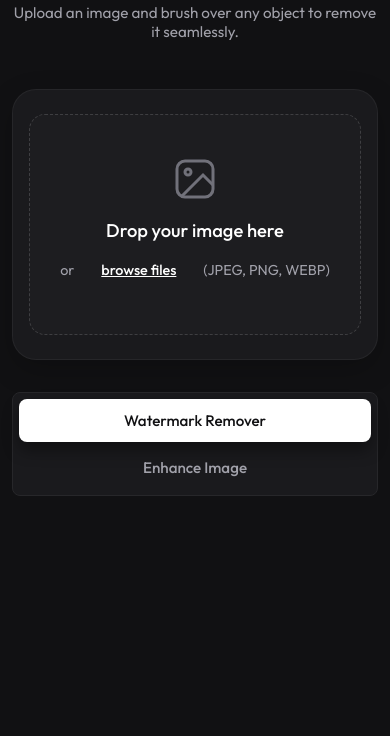
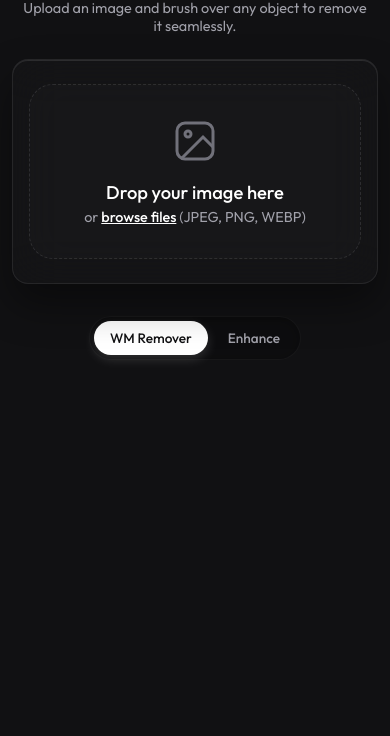
Before and after one commit to radityabhardana/icarus-watermark-remover, a website: page public/index.html in a window 390 px wide. Shown: the part 108-844 px from the top of the page. Drawn offline with Linux system fonts and the light colour scheme.

Commit message:
position fix mobile device

```diff
--- a/public/index.html
+++ b/public/index.html
@@ -113,8 +113,14 @@
 
             <div class="mode-toggle-wrapper">
                 <div class="mode-toggle">
-                    <button id="modeWatermark" class="mode-btn active">Watermark Remover</button>
-                    <button id="modeEnhance" class="mode-btn">Enhance Image</button>
+                    <button id="modeWatermark" class="mode-btn active">
+                        <span class="desktop-text">Watermark Remover</span>
+                        <span class="mobile-text">WM Remover</span>
+                    </button>
+                    <button id="modeEnhance" class="mode-btn">
+                        <span class="desktop-text">Enhance Image</span>
+                        <span class="mobile-text">Enhance</span>
+                    </button>
                 </div>
             </div>
         </main>
--- a/public/styles.css
+++ b/public/styles.css
@@ -98,33 +98,41 @@ body {
 /* MAIN WORKSPACE */
 .workspace {
     width: 100%;
-    max-width: 900px;
+    max-width: 720px;
     display: flex;
     flex-direction: column;
 }
 
 .workspace-header {
     text-align: center;
-    margin-bottom: 48px;
+    margin-bottom: 24px;
     display: flex;
     flex-direction: column;
     align-items: center;
+    order: 1;
 }
 
 .mode-toggle-wrapper {
     display: flex;
     justify-content: center;
     width: 100%;
-    margin-top: 32px;
+    margin-top: 0;
+    margin-bottom: 32px;
+    order: 2;
+}
+
+.workspace-content {
+    order: 3;
 }
 
 .mode-toggle {
     display: inline-flex;
-    background-color: var(--bg-surface);
-    border: 1px solid var(--border-subtle);
-    border-radius: 30px;
+    background-color: rgba(0, 0, 0, 0.2);
+    border: 1px solid rgba(255, 255, 255, 0.04);
+    border-radius: 9999px;
     padding: 6px;
     gap: 8px;
+    box-shadow: inset 0 2px 8px rgba(0, 0, 0, 0.2);
 }
 
 .mode-btn {
@@ -132,22 +140,30 @@ body {
     border: none;
     color: var(--text-secondary);
     padding: 10px 24px;
-    border-radius: 24px;
+    border-radius: 9999px;
     font-size: 0.95rem;
     font-weight: 500;
     cursor: pointer;
-    transition: all 0.2s;
+    transition: all 0.25s cubic-bezier(0.16, 1, 0.3, 1);
     height: auto;
 }
 
+.mobile-text {
+    display: none;
+}
+
+.desktop-text {
+    display: inline;
+}
+
 .mode-btn:active {
-    transform: translateY(0);
+    transform: scale(0.96);
 }
 
 .mode-btn.active {
     background-color: var(--text-primary);
     color: var(--bg-base);
-    box-shadow: 0 8px 16px rgba(0, 0, 0, 0.4);
+    box-shadow: 0 4px 12px rgba(255, 255, 255, 0.15);
 }
 
 .mode-btn:hover:not(.active) {
@@ -158,7 +174,7 @@ body {
 .workspace-header h2 {
     font-size: 2.25rem;
     font-weight: 600;
-    letter-spacing: -0.02em;
+    letter-spacing: -0.04em;
     margin-bottom: 12px;
 }
 
@@ -170,14 +186,16 @@ body {
 }
 
 .workspace-content {
-    background-color: var(--bg-surface);
-    border: 1px solid rgba(255, 255, 255, 0.05);
-    border-radius: var(--radius-lg);
+    background-color: rgba(26, 26, 29, 0.4);
+    backdrop-filter: blur(24px);
+    -webkit-backdrop-filter: blur(24px);
+    border: 1px solid rgba(255, 255, 255, 0.08);
+    border-radius: 24px;
     padding: 48px;
     min-height: 480px;
     display: flex;
     flex-direction: column;
-    box-shadow: 0 10px 30px rgba(0, 0, 0, 0.2);
+    box-shadow: inset 0 1px 0 rgba(255, 255, 255, 0.1), 0 20px 40px rgba(0, 0, 0, 0.4);
 }
 
 /* UPLOAD SECTION */
@@ -196,18 +214,19 @@ body {
     text-align: center;
     padding: 64px 40px;
     background: rgba(255, 255, 255, 0.015);
-    border: 1px dashed rgba(255, 255, 255, 0.15);
-    border-radius: var(--radius-md);
+    border: 1px dashed rgba(255, 255, 255, 0.1);
+    border-radius: 24px;
     cursor: pointer;
-    transition: all 0.2s ease;
+    transition: all 0.3s cubic-bezier(0.16, 1, 0.3, 1);
     width: 100%;
     max-width: 600px;
 }
 
 .upload-box:hover, .upload-section.dragover .upload-box {
-    border-color: rgba(255, 255, 255, 0.4);
+    border-color: rgba(255, 255, 255, 0.2);
     background: rgba(255, 255, 255, 0.03);
-    transform: translateY(-2px);
+    transform: translateY(-4px);
+    box-shadow: 0 12px 24px rgba(0, 0, 0, 0.2);
 }
 
 .upload-icon {
@@ -242,6 +261,9 @@ body {
     cursor: pointer;
     text-decoration: underline;
     font-weight: 500;
+    height: auto;
+    padding: 0;
+    display: inline;
 }
 
 /* PREVIEW & CANVAS */
@@ -552,9 +574,21 @@ button:active, .btn-primary:active, .btn-ghost:active {
         padding: 24px 16px;
     }
 
+    .workspace-header {
+        order: 1;
+        margin-bottom: 24px;
+    }
+
     .workspace-content {
+        order: 2;
         padding: 32px 24px;
         min-height: auto;
+    }
+
+    .mode-toggle-wrapper {
+        order: 3;
+        margin-top: 32px;
+        margin-bottom: 0;
     }
 
     .upload-box {
@@ -590,33 +624,43 @@ button:active, .btn-primary:active, .btn-ghost:active {
 
     .workspace-content {
         padding: 24px 16px;
+        border-radius: var(--radius-md);
     }
 
     .workspace-header h2 {
         font-size: 1.5rem;
+        margin-bottom: 8px;
     }
 
     .workspace-header p {
-        font-size: 0.95rem;
+        font-size: 0.9rem;
+        padding: 0 10px;
     }
 
     .mode-toggle {
-        display: flex;
-        flex-direction: column;
-        width: 100%;
-        border-radius: var(--radius-sm);
-        padding: 6px;
+        display: inline-flex;
+        width: auto;
+        padding: 4px;
         gap: 4px;
     }
 
     .mode-btn {
-        width: 100%;
-        border-radius: var(--radius-sm);
-        padding: 12px;
+        flex: none;
+        padding: 8px 16px;
+        font-size: 0.85rem;
+        border-radius: 24px;
+    }
+
+    .mobile-text {
+        display: inline;
+    }
+
+    .desktop-text {
+        display: none;
     }
 
     .upload-box {
-        padding: 40px 16px;
+        padding: 32px 16px;
     }
 
     .canvas-panel {
@@ -627,4 +671,13 @@ button:active, .btn-primary:active, .btn-ghost:active {
     .image-comparison-wrapper {
         padding: 8px;
     }
+
+    .action-buttons {
+        gap: 8px;
+    }
+
+    button, .btn-primary, .btn-ghost {
+        height: 44px;
+        font-size: 0.9rem;
+    }
 }
```
